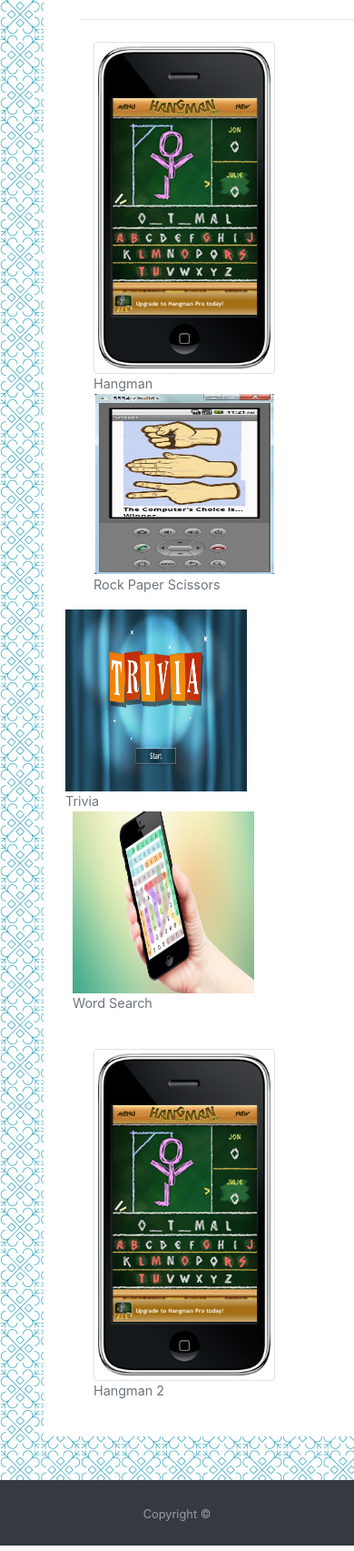
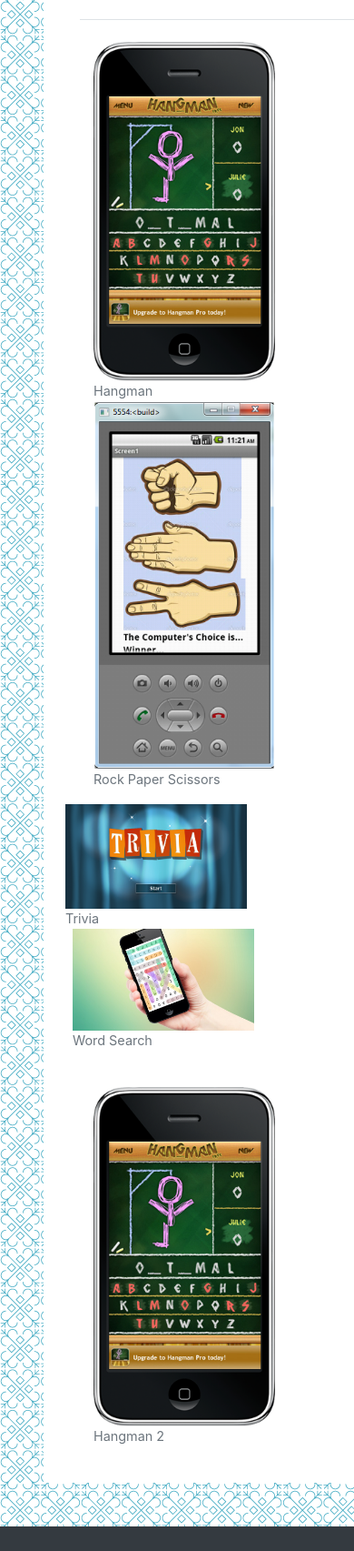
Before and after one commit to sabsrolz/Bootstrap-Portfolio, a plain HTML site: page portfolio.html in a window 390 px wide. Shown: the part 273-1978 px from the top of the page at 91% size. Drawn offline with nearby package versions, Linux system fonts and the light colour scheme.

Commit message:
assigned fluid class to images to be responsive

```diff
--- a/portfolio.html
+++ b/portfolio.html
@@ -31,10 +31,10 @@
                             <a class="nav-link" href="index.html">About</a>
                         </li>
                         <li class="nav-item">
-                            <a class="nav-link" href="portfolio.html">Contact</a>
+                            <a class="nav-link" href="contact.html">Contact</a>
                         </li>
                         <li class="nav-item">
-                            <a class="nav-link" href="contact.html">Portfolio</a>
+                            <a class="nav-link" href="portfolio.html">Portfolio</a>
                         </li>
                         </ul>
                     </div>
@@ -57,27 +57,27 @@
 
                 <div class="border-top m-3 pt-4 row">
                     <div class="col-md-4">
-                        <img src = "images/hangman.png" class="img-thumbnail" width= 200px height = 200px>
+                        <img src = "images/hangman.png" class="img-fluid" width= 200px height = 200px>
                         <figcaption class="figure-caption">Hangman</figcaption>
                     </div>
                     <div class="col-md-4">
-                        <img src = "images/rockpaper.png" class = "img-thmbnail" width = 200px height= 200px>
+                        <img src = "images/rockpaper.png" class = "img-fluid" width = 200px height= 200px>
                         <figcaption class="figure-caption">Rock Paper Scissors</figcaption>
                     </div>
                 </div>
                 <div class="row">
                     <div class="mr-2 col-md-4">
-                        <img src = "images/trivia.png" class = "img-thmbnail" width = 200px height= 200px>
+                        <img src = "images/trivia.png" class = "img-fluid" width = 200px height= 200px>
                         <figcaption class="figure-caption">Trivia</figcaption>
                     </div>
                     <div class="ml-2 col-md-4">
-                        <img src = "images/wordsearch.jpg" class = "img-thmbnail" width = 200px height= 200px>
+                        <img src = "images/wordsearch.jpg" class = "img-fluid" width = 200px height= 200px>
                         <figcaption class="figure-caption">Word Search</figcaption>
                     </div>
                 </div>
                 <div class=" m-3 pt-4 row">
                     <div class="col-md-4">
-                        <img src = "images/hangman.png" class="img-thumbnail" width= 200px height = 200px>
+                        <img src = "images/hangman.png" class="img-fluid" width= 200px height = 200px>
                         <figcaption class="figure-caption">Hangman 2</figcaption>
                     </div>
                 </div>
```
Also changed, not shown: index.html (+1 -1 lines).
